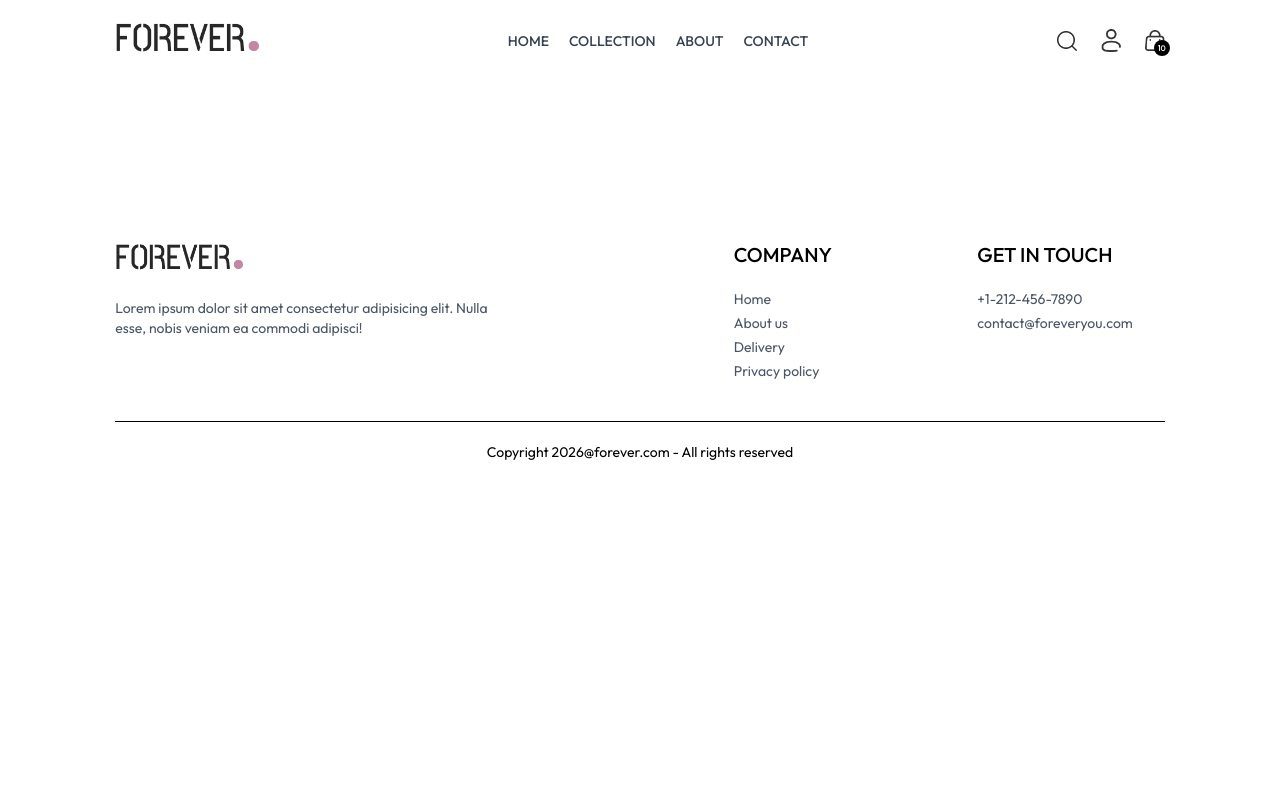
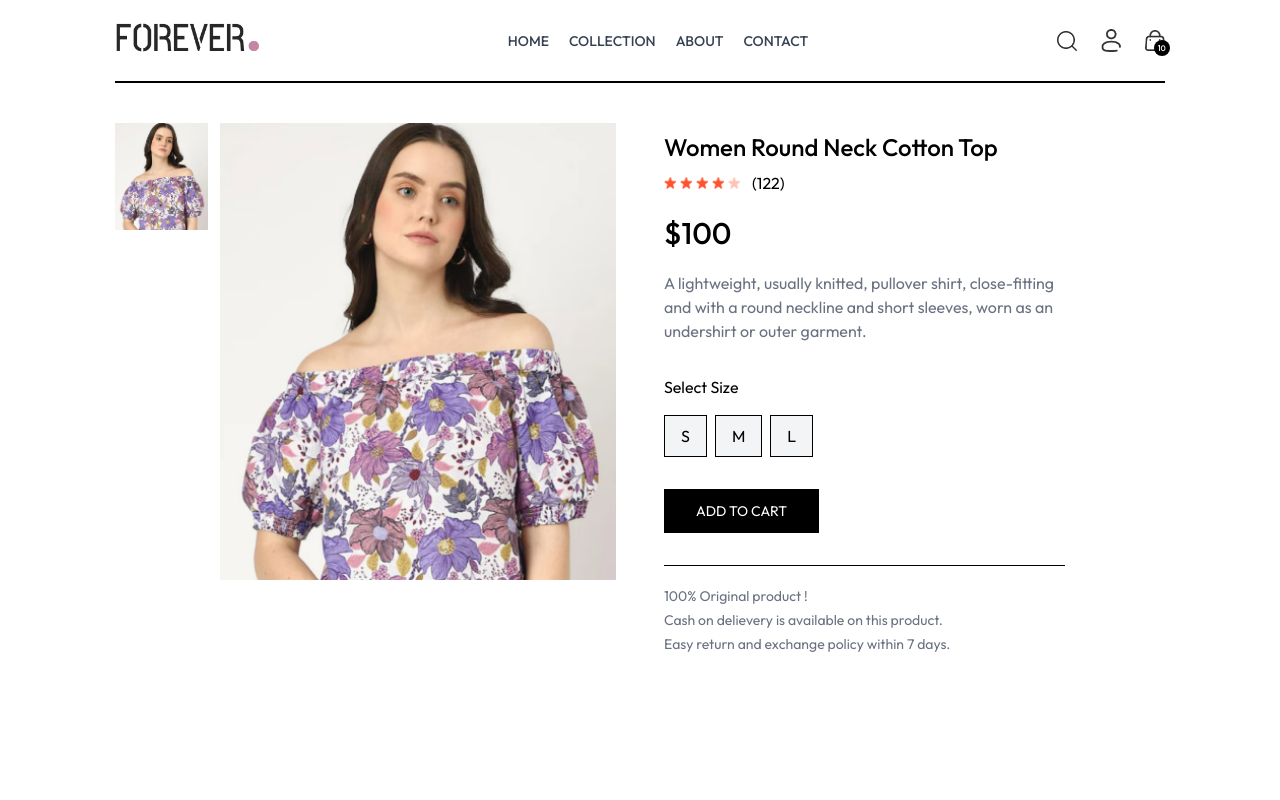
Before and after one commit to rishavraj45/E-Commerce-Web-App---Forever, a React (Vite) app in the folder frontend/: page /product/aaaaa in a window 1280 px wide. Shown: the top 800 px of the page. Built offline with nearby package versions, Linux system fonts and the light colour scheme.

Commit message:
Creating products UI : created product info section

```diff
--- a/frontend/src/index.css
+++ b/frontend/src/index.css
@@ -16,6 +16,11 @@
   font-style: normal;
 }
 
+/* to hide the scroll bar on products page after selecting product  */
+::-webkit-scrollbar{
+    display: none;
+}
+
 /* on phone screen, on which page i'm currently from side menu  */
 @media (max-width:640px) {
     a.active{
--- a/frontend/src/pages/Product.jsx
+++ b/frontend/src/pages/Product.jsx
@@ -1,11 +1,81 @@
-import React from 'react'
+import React, { useContext, useEffect, useState } from 'react'
+import { useParams } from 'react-router-dom'
+import { ShopContext } from '../context/ShopContext';
+import { assets } from '../assets/assets';
 
 const Product = () => {
-  return (
-    <div>
 
+  const {productId} = useParams();
+  console.log(productId);
+  const {products, currency} = useContext(ShopContext);
+  const [productData,setProductData] = useState(false);
+  const [image,setImage] = useState('')
+  const [size,setSize] = useState('')
+
+  const fetchProductData = async () => {
+    products.map((item)=>{
+      if(item._id === productId) {
+        setProductData(item)
+        setImage(item.image[0])
+        console.log(item);
+        return null;
+      }
+    })
+  }
+
+  useEffect(()=>{
+    fetchProductData();
+  },[productId])
+
+  return productData ? (
+    <div className='border-t-2 pt-10 transition-opacity ease-in duration-500 opacity-100'>
+      {/* Product data  */}
+      <div className='flex gap-12 sm:gap-12 flex-col sm:flex-row'>
+        {/* Product images  */}
+        <div className='flex-1 flex flex-col-reverse gap-3 sm:flex-row'>
+          <div className='flex sm:flex-col overflow-x-auto sm:overflow-y-scroll justify-between sm:justify-normal sm:w-[18.7%] w-full'>
+            {
+              productData.image.map((item,index)=>(
+                <img onClick={()=>setImage(item)} src={item} key={index} className='w-[24%] sm:w-full sm:mb-3 flex-shrink-0 cursor-pointer' alt='' />
+              ))
+            }
+          </div>
+          <div className='w-full sm:w-[80%]'>
+            <img className='w-full h-auto' src={image} alt='' />
+          </div>
+        </div>
+        {/* Product info  */}
+        <div className='flex-1'>
+            <h1 className='font-medium text-2xl mt-2'>{productData.name}</h1>
+            <div className='flex items-center gap-1 mt-2'>
+              <img src={assets.star_icon} alt="" className='w-3 5' />
+              <img src={assets.star_icon} alt="" className='w-3 5' />
+              <img src={assets.star_icon} alt="" className='w-3 5' />
+              <img src={assets.star_icon} alt="" className='w-3 5' />
+              <img src={assets.star_dull_icon} alt="" className='w-3 5' />
+              <p className='pl-2'>(122)</p>
+            </div>
+            <p className='mt-5 text-3xl font-medium'>{currency}{productData.price}</p>
+            <p className='mt-5 text-gray-500 md:w-4/5'>{productData.description}</p>
+            <div className='flex flex-col gap-4 my-8'>
+              <p>Select Size</p>
+              <div className='flex gap-2'>
+                {productData.sizes.map((item,index)=>(
+                  <button onClick={()=>setSize(item)} className={`border py-2 px-4 bg-gray-100 cursor-pointer ${item === size ? 'border-orange-500' : ''}`} key={index}>{item}</button>
+                ))}
+              </div>
+            </div>
+            <button className='bg-black text-white px-8 py-3 text-sm active:bg-gray-700 cursor-pointer'>ADD TO CART</button>
+            <hr className='mt-8 sm:w-4/5' />
+            <div className='text-sm text-gray-500 mt-5 flex flex-col gap-1'>
+                <p>100% Original product !</p>
+                <p>Cash on delievery is available on this product.</p>
+                <p>Easy return and exchange policy within 7 days.</p>
+            </div>
+        </div>
+      </div>
     </div>
-  )
+  ) : <div className='opacity-0'></div>
 }
 
 export default Product
```
